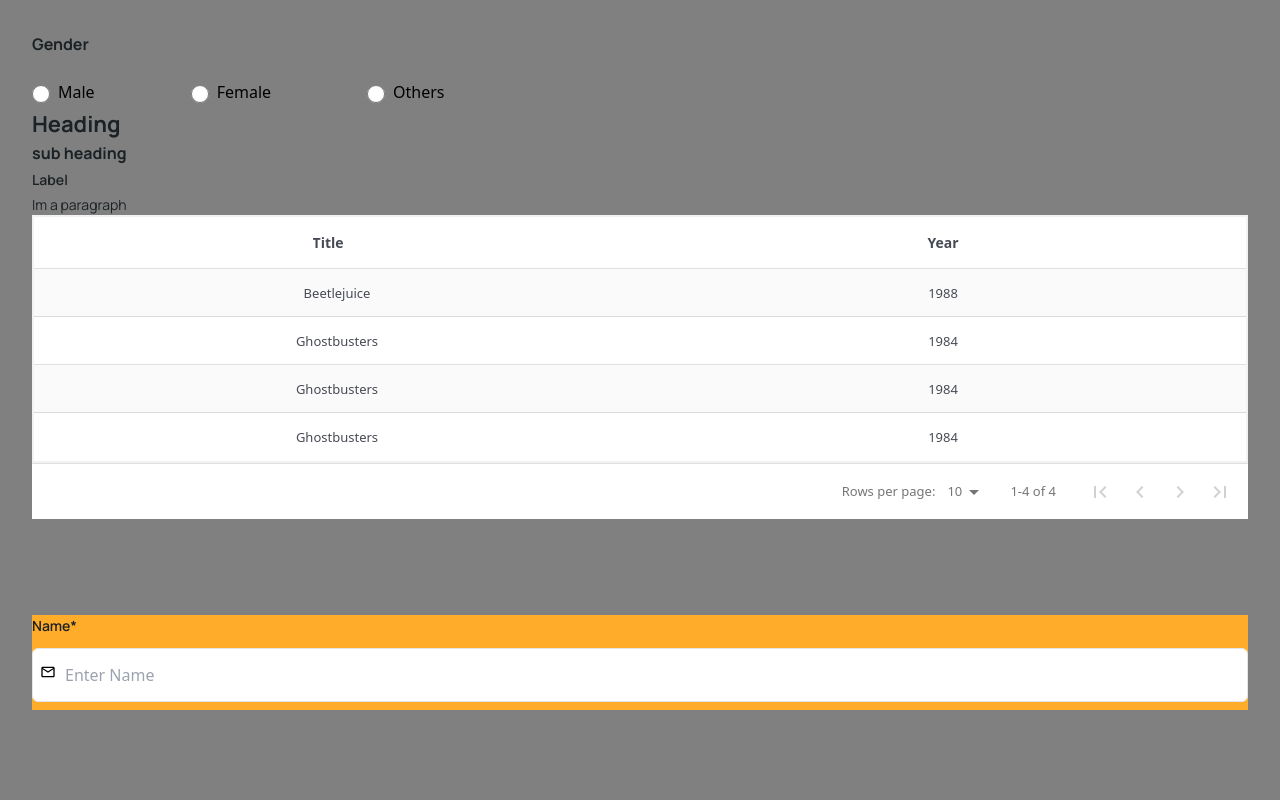
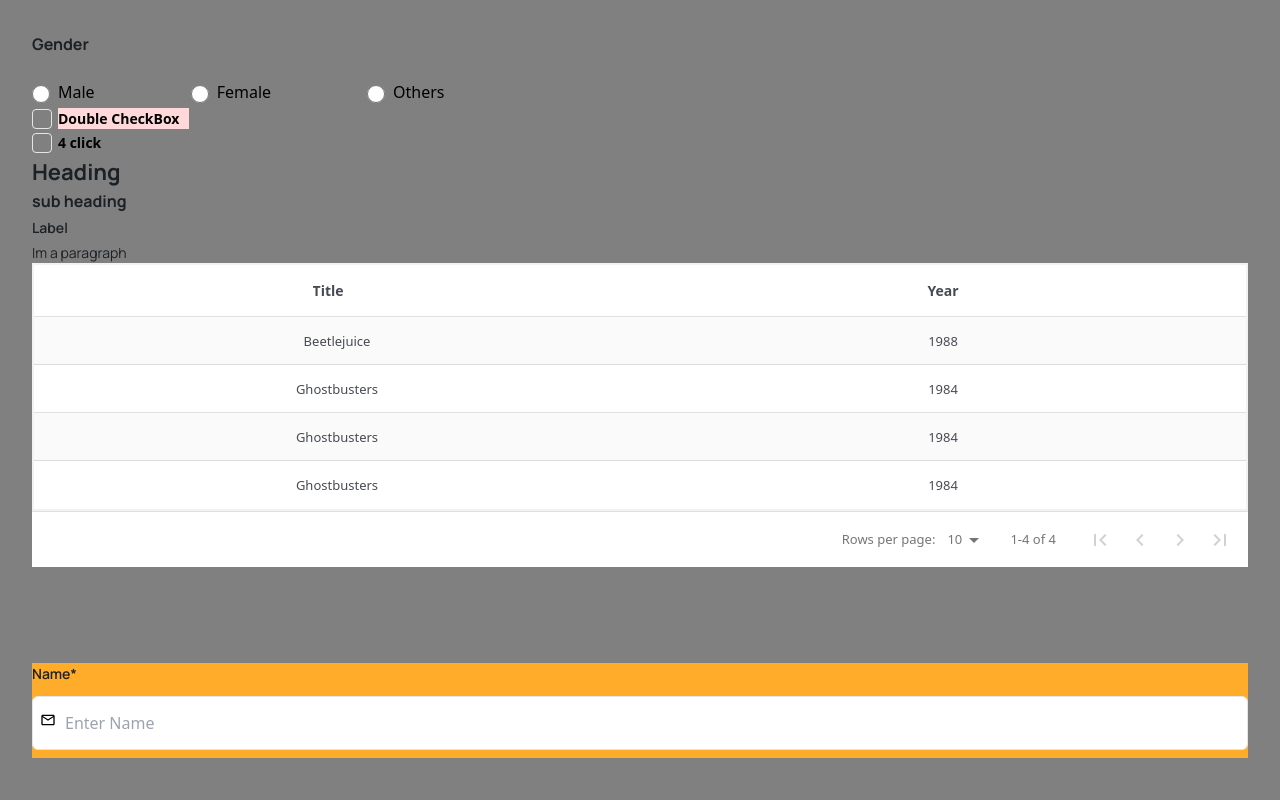
Before and after one commit to Ascent-smartreports/ascent-component-library, a React (Vite) app: page / in a window 1280 px wide. Shown: the top 800 px of the page. Built offline with nearby package versions, Linux system fonts and the light colour scheme.

Commit message:
Added customStyle for checkBox

```diff
--- a/lib/components/Checkbox/index.tsx
+++ b/lib/components/Checkbox/index.tsx
@@ -10,6 +10,8 @@ export interface CheckboxProps {
   isDisabled?: boolean;
   isChecked?: boolean;
   clickType?: "double" | "quadruple";
+  customStyleCheckBox?: string;
+  customStyleLabel?: string;
   testId: string;
   onStateChange?: (
     newState: "unselected" | "selected" | "mandatory" | "uneditable"
@@ -21,6 +23,8 @@ export const CustomCheckbox = ({
   name,
   checkedColor = "#344054",
   uncheckedColor = "#E4E5E9",
+  customStyleCheckBox,
+  customStyleLabel,
   clickType = "double",
   isDisabled,
   testId,
@@ -57,7 +61,7 @@ export const CustomCheckbox = ({
         default:
           return currentState;
       }
-    } else if (clickType === "quadruple" && isDisabled) {
+    } else if (clickType === "quadruple" && !isDisabled) {
       switch (currentState) {
         case "unselected":
           return "selected";
@@ -221,11 +225,19 @@ export const CustomCheckbox = ({
         style={checkboxStyle}
         disabled={state === "uneditable"}
       />
-      <div onClick={handleBoxClick} style={getBoxStyle()}>
+      <div
+        onClick={handleBoxClick}
+        className={`${customStyleCheckBox}`}
+        style={getBoxStyle()}
+      >
         {state === "selected" && <span style={backgroundStyle}></span>}
         <span style={getIconStyle()}></span>
       </div>
-      <label htmlFor={name} style={labelStyle}>
+      <label
+        htmlFor={name}
+        style={labelStyle}
+        className={`${customStyleLabel}`}
+      >
         {labelText}
       </label>
     </div>
--- a/src/App.tsx
+++ b/src/App.tsx
@@ -26,10 +26,12 @@ import {
   Modal,
   InputField,
   TextAreaInput,
+  CustomCheckbox,
 } from "../lib/main";
 function App() {
   const [selectedGender, setSelectedGender] = React.useState<string>("");
   const [isModalOpen, setIsModalOpen] = useState(false);
+  const [checkBoxState, setCheckBoxState] = useState<string>("unselected");
 
   const initialValues = {
     name: "",
@@ -128,6 +130,17 @@ function App() {
             data={groupRadioData}
             handleOptionChange={handleOptionChange}
             selectedValue={selectedGender}
+          />
+          <CustomCheckbox
+            labelText={"Double CheckBox"}
+            clickType="double"
+            testId={""}
+            customStyleLabel="bg-backgroundLightRed"
+          />
+          <CustomCheckbox
+            labelText="4 click"
+            clickType="quadruple"
+            testId={""}
           />
           <Heading>Heading</Heading>
           <SubHeading>sub heading</SubHeading>
```
